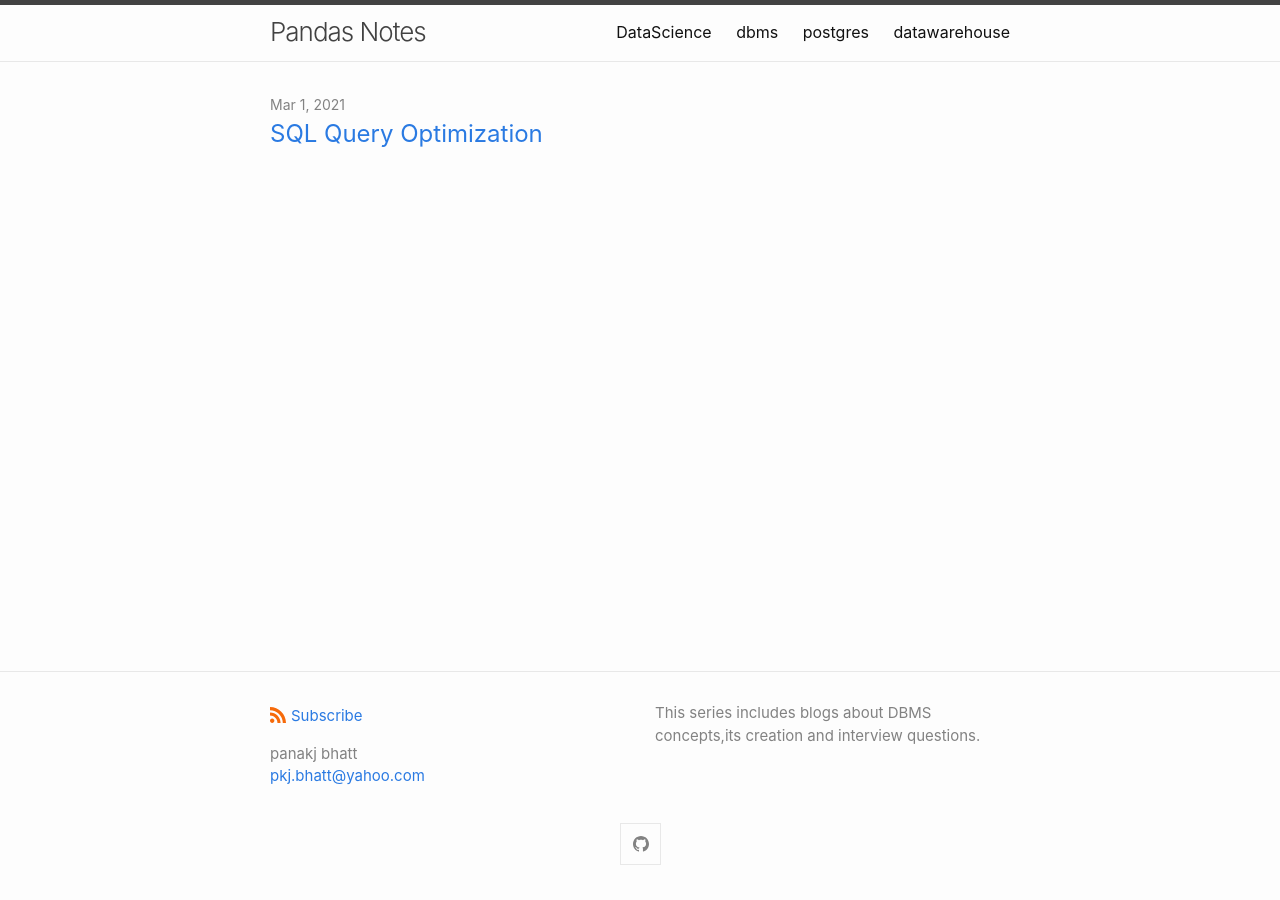
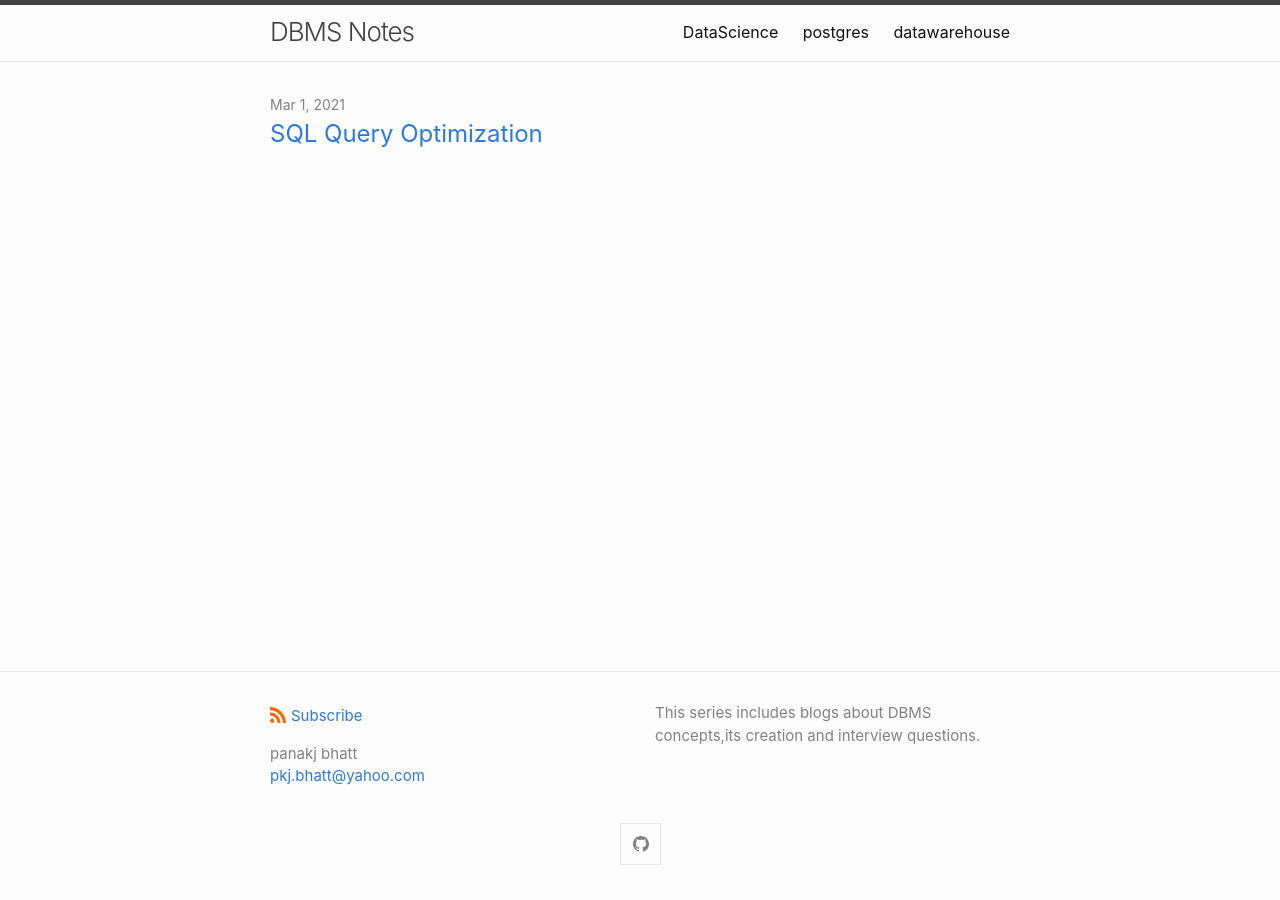
Before and after one commit to Pankaj2505/dbms, a Jekyll site: the page built from index.md, in a window 1280 px wide. Built offline with Jekyll 4.4.1, drawn with Linux system fonts in a browser that asks for light colours.

Commit message:
added header

```diff
--- a/_config.yml
+++ b/_config.yml
@@ -1,4 +1,4 @@
-title: Pandas Notes
+title: DBMS Notes
 author:
   name: panakj bhatt
   email: pkj.bhatt@yahoo.com
--- a/_includes/header.html
+++ b/_includes/header.html
@@ -22,7 +22,7 @@
             {%- assign my_page = site.pages | where: "path", path | first -%}
             {%- if my_page.title -%}
             <a class="page-link" href="https://pankaj2505.github.io/">DataScience</a>
-            <a class="page-link" href="">dbms</a>
+            <!-- <a class="page-link" href="">dbms</a> -->
             <a class="page-link" href="https://pankaj2505.github.io/POSGRES/">postgres</a>
             <a class="page-link" href="https://pankaj2505.github.io/DataWarehouse/">datawarehouse</a>
             <!-- <a class="page-link" href="{{ my_page.url | relative_url }}">{{ my_page.title | escape }}</a> -->
```
